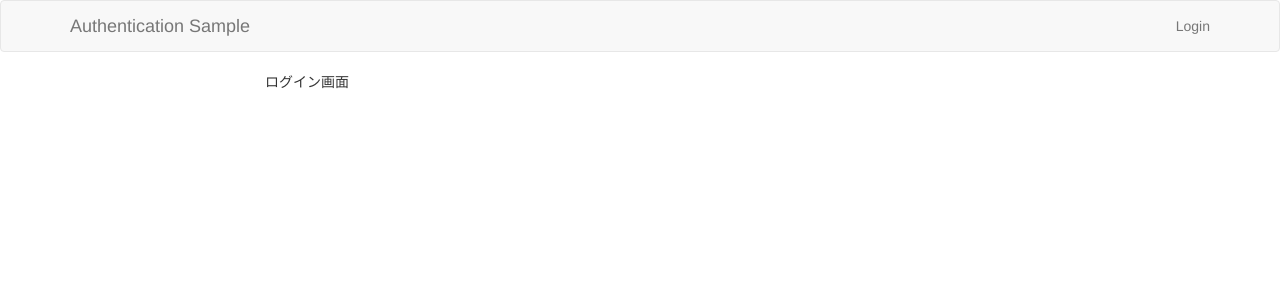
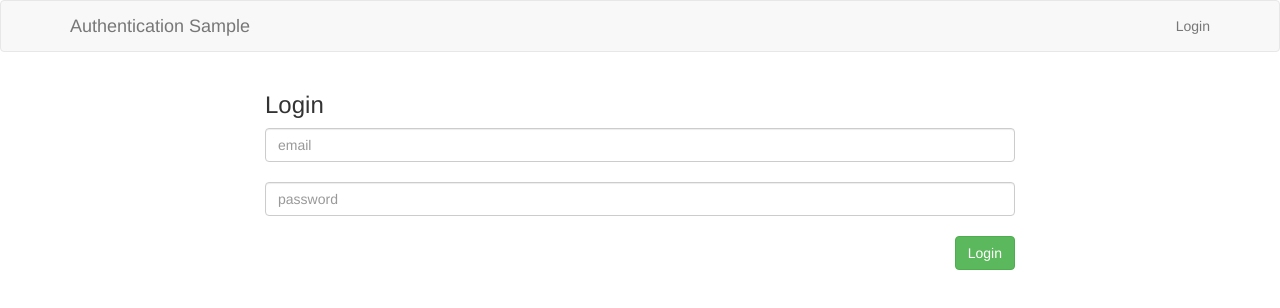
Before and after one commit to xKxAxKx/auth_django_and_angular2, an Angular app in the folder ngApp/: page /auth in a window 1280 px wide. Shown: the top 308 px of the page. Built offline with nearby package versions, Linux system fonts and the light colour scheme.

Commit message:
ログインとログアウト実装

```diff
--- a/ngApp/src/app/app.component.ts
+++ b/ngApp/src/app/app.component.ts
@@ -1,4 +1,6 @@
 import { Component } from '@angular/core';
+
+import { AuthService } from './services/auth.service';
 
 @Component({
   selector: 'app-root',
@@ -9,9 +11,13 @@ import { Component } from '@angular/core';
 })
 export class AppComponent {
   constructor(
+    private authService: AuthService,
   ){}
 
   ngOnInit() {
+    if (localStorage.getItem('auth_angular_user')) {
+      this.authService.userLogin = true;
+    }
   }
 
 }
--- a/ngApp/src/app/components/auth.component.ts
+++ b/ngApp/src/app/components/auth.component.ts
@@ -19,11 +19,20 @@ export class AuthComponent {
   ){}
 
   ngOnInit() {
-
+    this.returnUrl = this.route.snapshot.queryParams['returnUrl'] || '/';
+    this.checklogin();
   }
 
   login() {
-
+    this.authService.login(this.loginuser.email, this.loginuser.password)
+      .subscribe(
+        data => {
+          this.router.navigate([this.returnUrl]);
+        },
+        error => {
+          this.errorMessage = "メールアドレスかかパスワードが間違っています";
+        }
+      );
   }
 
 
@@ -40,7 +49,9 @@ export class AuthComponent {
   }
 
   checklogin(): void {
-
+    if(localStorage.getItem('auth_angular_user')) {
+      this.router.navigate(['/']);
+    }
   }
 
 }
--- a/ngApp/src/app/components/header.component.ts
+++ b/ngApp/src/app/components/header.component.ts
@@ -1,5 +1,6 @@
 import { Component,Input } from '@angular/core';
 import { Router, ActivatedRoute, Params }   from '@angular/router';
+import { AuthService } from '../services/auth.service';
 
 @Component({
   selector: 'header',
@@ -7,6 +8,7 @@ import { Router, ActivatedRoute, Params }   from '@angular/router';
 })
 export class HeaderComponent {
   constructor(
+    private authService: AuthService,
     private router: Router,
   ){
 
@@ -15,8 +17,4 @@ export class HeaderComponent {
   ngOnInit() {
 
   }
-
-  logout(): void{
-
-  }
 }
--- a/ngApp/src/app/guards/auth.guard.ts
+++ b/ngApp/src/app/guards/auth.guard.ts
@@ -8,11 +8,11 @@ export class AuthGuard implements CanActivate {
     constructor(private router: Router) { }
 
     canActivate(route: ActivatedRouteSnapshot, state: RouterStateSnapshot) {
-        if (localStorage.getItem('currentUser')) {
-            return true;
-        }
+      if (localStorage.getItem('auth_angular_user')) {
+        return true;
+      }
 
-        this.router.navigate(['/auth']);
-        return false;
+      this.router.navigate(['/auth']);
+      return false;
     }
 }
--- a/ngApp/src/app/services/auth.service.ts
+++ b/ngApp/src/app/services/auth.service.ts
@@ -1,26 +1,51 @@
 import { Injectable } from '@angular/core';
 import { Http, Headers, Response } from '@angular/http';
-
+import { Router, ActivatedRoute, Params }   from '@angular/router';
+import { Observable } from 'rxjs/Observable';
+import 'rxjs/add/operator/map'
 
 @Injectable()
 export class AuthService {
   userLogin: boolean = false;
   signUp: boolean = false;
-  private AuthUrl = `http://127.0.0.1:8000/api-auth/`
+  private AuthUrl = `http://127.0.0.1:8000/login/`
 
   constructor(
-    private http: Http
+    private http: Http,
+    private router: Router
   ){}
 
-  login(username: string, password: string) {
-
+  login(email: string, password: string) {
+    return this.http
+      .post(this.AuthUrl, {email: email, password: password})
+      .map((response: Response) =>{
+        let user = response.json();
+        if (user && user.token){
+          localStorage.setItem('auth_angular_user', JSON.stringify(user));
+          this.userLogin = true;
+        }
+      });
   }
 
   logout() {
-
+    localStorage.removeItem('auth_angular_user');
+    this.userLogin = false;
+    this.router.navigate(['/auth']);
   }
 
-  signup(username: string, password:string, email:string) {
+  signup(username: string, password:string, email:string, profile?:string) {
+    console.log("test");
+  }
+
+  changeProfile() {
+    console.log("test");
+  }
+
+  changePassword() {
+    console.log("test");
+  }
+
+  deleteUser() {
     console.log("test");
   }
 }
--- a/ngApp/src/app/templates/auth.component.html
+++ b/ngApp/src/app/templates/auth.component.html
@@ -2,7 +2,39 @@
   <div class="center">
     <div class="row">
       <div class="col-sm-8 col-sm-offset-2">
-        ログイン画面
+        <h3>Login</h3>
+        <form name="form" (ngSubmit)="login()" #f="ngForm" novalidate>
+          <div cclass="form-group" [ngClass]="{ 'has-error': f.submitted && !email.valid }">
+            <input
+              type="text"
+              class="form-control login-form"
+              placeholder="email"
+              name="email"
+              [(ngModel)]="loginuser.email"
+              #email="ngModel"
+              required
+            />
+          </div>
+          <br>
+          <div class="lg-Input">
+            <input
+              type="password"
+              class="form-control login-form"
+              placeholder="password"
+              name="password"
+              [(ngModel)]="loginuser.password"
+              #password="ngModel"
+              required
+            />
+          </div>
+          <br>
+          <button class="btn btn-success pull-right login-form">
+            Login
+          </button>
+        </form>
+        <div *ngIf="errorMessage">
+          {{errorMessage}}
+        </div>
       </div>
     <div>
   </div>
--- a/ngApp/src/app/templates/header.component.html
+++ b/ngApp/src/app/templates/header.component.html
@@ -2,7 +2,10 @@
   <div class="container">
     <a href="/" class="title navbar-brand">Authentication Sample</a>
     <ul class="nav navbar-nav navbar-right">
-      <li>
+      <li *ngIf="authService.userLogin">
+        <a (click)="authService.logout()" class="cursor_pointer">Logout</a>
+      </li>
+      <li *ngIf="!authService.userLogin">
         <a (click)="authService.signUp = false" class="cursor_pointer">Login</a>
       </li>
     </ul>
```
